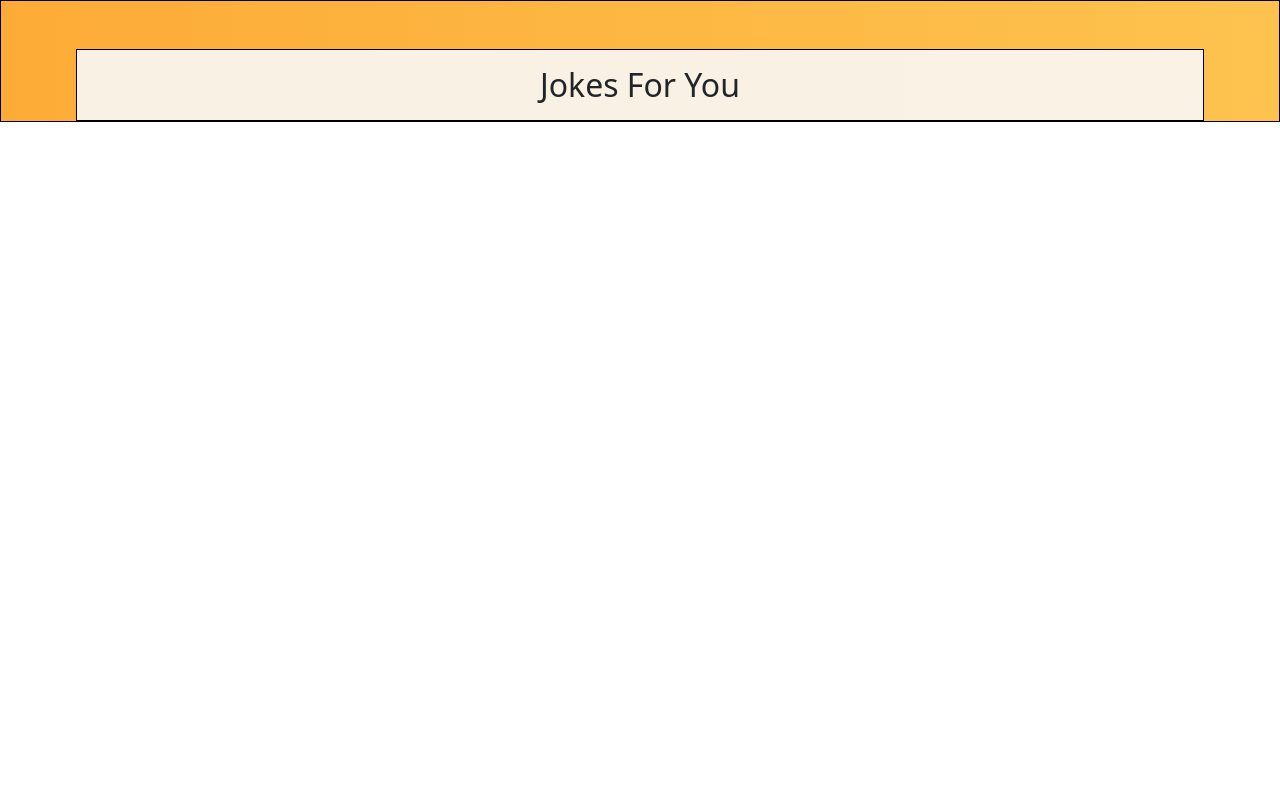
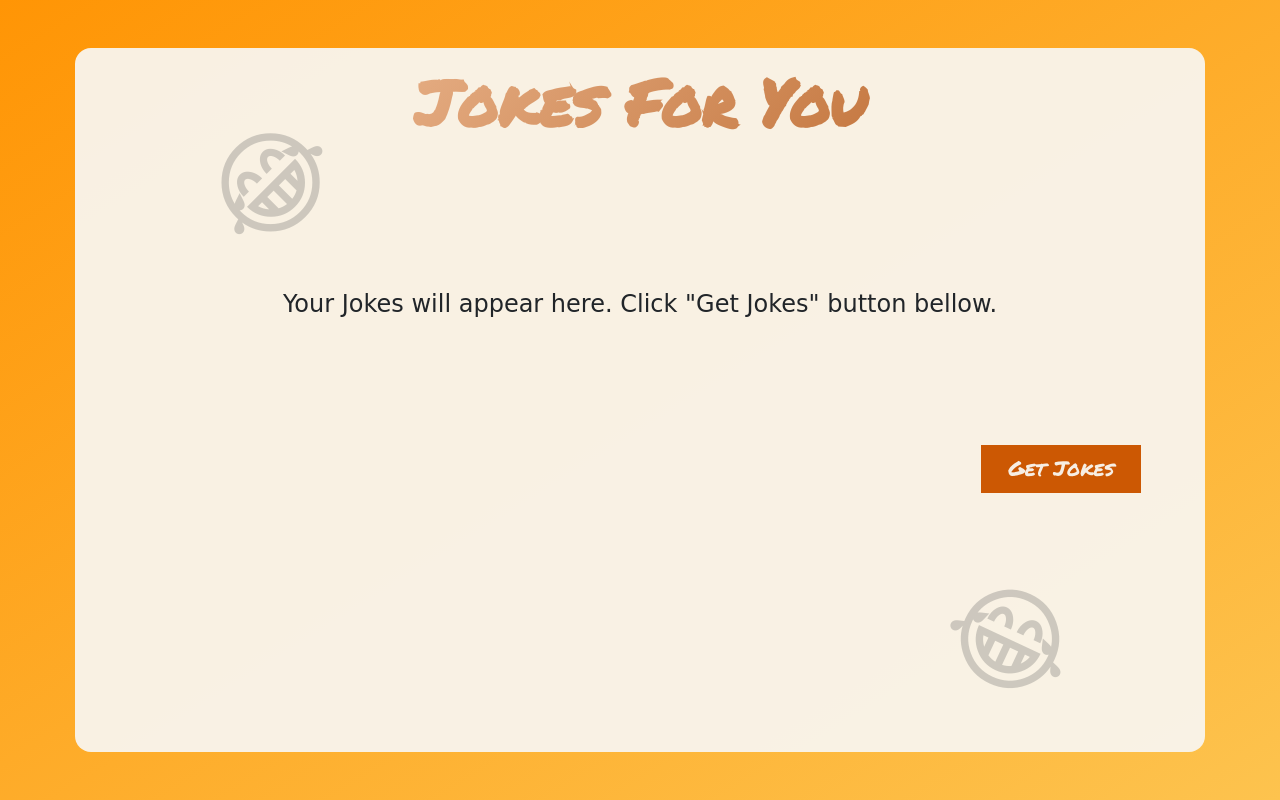
Before and after one commit to hridoy8888/jokes, a plain HTML site: page index.html in a window 1280 px wide. Drawn offline with nearby package versions, Linux system fonts and the light colour scheme; a web font is replaced by a local one.

Commit message:
Ajax done

```diff
--- a/css/style.css
+++ b/css/style.css
@@ -1,11 +1,77 @@
+@import url('https://fonts.googleapis.com/css2?family=Alkatra:wght@400;500;600;700&family=Permanent+Marker&display=swap');
+/* font-family: 'Permanent Marker', cursive;
+font-family: 'Alkatra', cursive; */
+
+body {
+    font-family: 'Permanent Marker', cursive;
+}
 section.mainbox{
-    background-image: linear-gradient(to right, #fdab37 , #fdc34e);
-    border: 1px solid black;
-    /* width: 95%; */
+    background-image: linear-gradient(to bottom right, #FF9505 , #fdc34e);
+    width: 100%;
+    height: 100vh;
 }
 .jokeBox{
     width: 90%;
-    margin-top: 3rem;
     background-color: #f9f4ebf6;
-    border: 1px solid black;
+    position: relative;
+    border-radius: 1rem;
 }
+.jokeBox .title{
+    font-size: 5vw;
+    background-color: #f3ec78;
+    background-image: linear-gradient(-45deg, #b35a1b, #f7cba9);
+    background-size: 100%;
+    -webkit-background-clip: text;
+    -moz-background-clip: text;
+    -webkit-text-fill-color: transparent;
+    -moz-text-fill-color: transparent;
+    /* background: -webkit-linear-gradient(#E2711D, #CC5803);
+    -webkit-background-clip: text;
+    -webkit-text-fill-color: transparent; */
+}
+
+.jokeBox::before{
+    position: absolute;
+    content: "\01F602";
+    font-size: 7rem;
+    left: 8rem;
+    top: 3rem;
+    opacity: 0.2;
+    transform: rotate(-45deg);
+}
+.jokeBox::after{
+    position: absolute;
+    content: "\01F602";
+    font-size: 7rem;
+    right: 8rem;
+    bottom: 2rem;
+    opacity: 0.2;
+    transform: rotate(25deg);
+}
+.jokeBox select{
+    width: 8rem;
+    height: 2rem;
+    border: none;
+    background-color: #E2711D;
+    color: #f9f4ebf6;
+}
+.jokeBox input{
+    width: 8rem;
+    height: 2rem;
+    border: none;
+    background-color: #E2711D;
+    color: #f9f4ebf6;
+}
+.jokeBox .jokeDiv{
+    height: 30vh;
+    width: 80vw;
+    font-family: 'Alkatra', cursive!important;
+}
+.get-btn {
+    background-color: #CC5803;
+    color: #f9f4ebf6;
+    border: none;
+    height: 3rem;
+    width: 10rem;
+    font-size: 1.3rem;
+}
--- a/index.html
+++ b/index.html
@@ -13,10 +13,14 @@
 </head>
 <body>
     <section class="mainbox container-fluid d-flex justify-content-center">
-        <div class="jokeBox ">
-            <h2 class="text-center m-3">Jokes For You</h2>
-
-
+        <div class="jokeBox my-5 ">
+            <h2 class="text-center m-3 fw-semibold title">Jokes For You</h2>
+            <div class="m-5 d-flex flex-column justify-content-center">
+                <div class="align-self-center jokeDiv d-flex justify-content-center">
+                    <h4 id="jokeDisplay" class="align-self-center">Your Jokes will appear here. Click "Get Jokes" button bellow.</h4>
+                </div>
+                <button id="get-data" class="get-btn px-3 py-1 m-3 align-self-end">Get Jokes</button>
+            </div>
 
 
         </div>
--- a/js/main.js
+++ b/js/main.js
@@ -0,0 +1,24 @@
+document.getElementById("get-data").addEventListener('click', loadJokes);
+let jokeDisplay = document.getElementById('jokeDisplay');
+function loadJokes(e) {
+    // let catagory = document.getElementById("catagory").value;
+
+    let xhr = new XMLHttpRequest();
+
+    xhr.open('GET', `https://icanhazdadjoke.com/`, true);
+    // xhr.open('GET', `https://dad-jokes.p.rapidapi.com/random/joke`, true);
+
+    xhr.setRequestHeader("Accept", "application/json");
+
+    xhr.responseType = 'text';
+
+    xhr.onload = function() {
+        if (this.status === 200){
+            let data = JSON.parse(this.responseText);
+            let jokes = data.joke;
+            jokeDisplay.innerHTML = jokes;
+            console.log(jokes);
+        }
+    }
+    xhr.send();
+}
```
